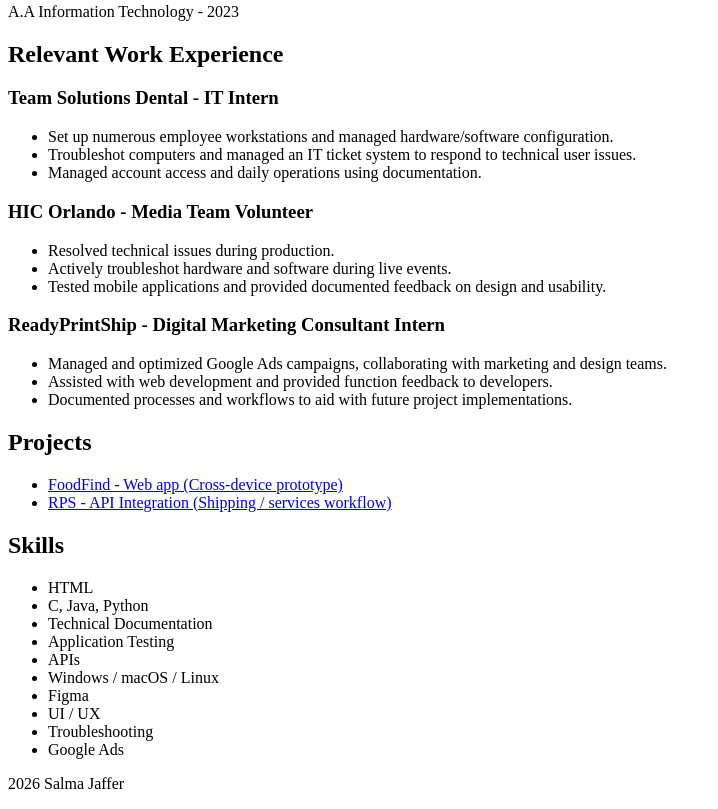
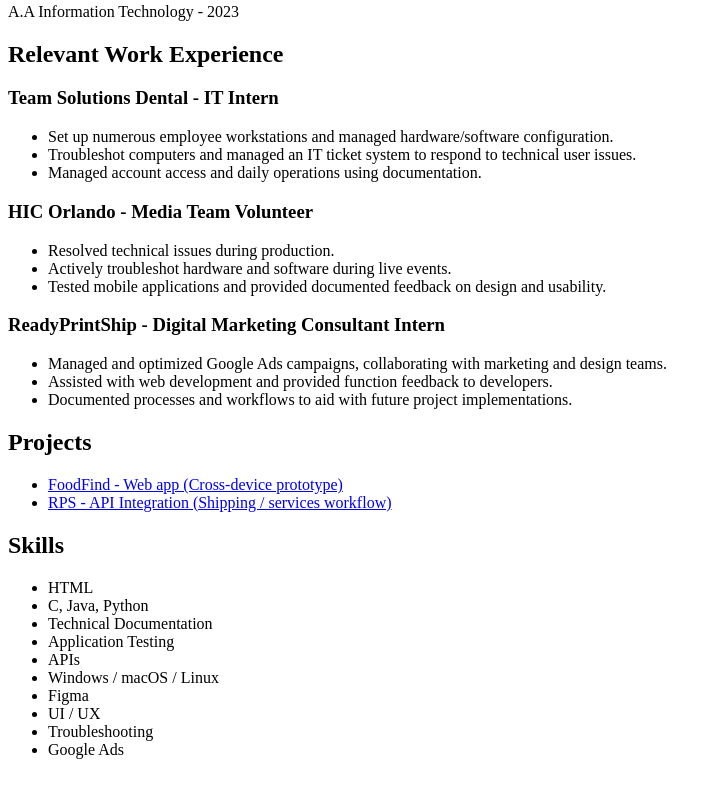
Before and after one commit to salma-j-tech/cis4004-web, a plain HTML site: page resume/index.html in a window 1280 px wide. Shown: the part 453-1262 px from the top of the page, without its empty margins (0-718 px from the left). After the commit the page ends 1228 px from the top, so only its background shows below. Drawn offline with Linux system fonts and the light colour scheme.

Commit message:
Remove footer from index.html
Removed the footer section containing the author's name.

```diff
--- a/resume/index.html
+++ b/resume/index.html
@@ -113,12 +113,6 @@
       </main>
 
 
-      <footer>
-        <p>2026 Salma Jaffer</p>
-      </footer>
-
-
-
 
 
   </body>
```
